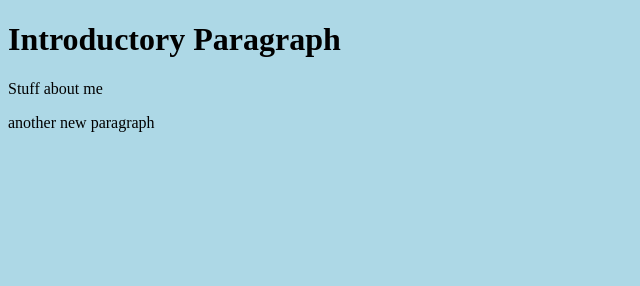
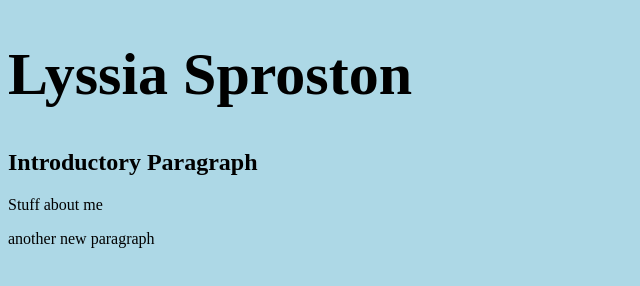
Before and after one commit to Lyss-S-Dev/Lyss-S-Dev.github.io, a plain HTML site: page index.html in a window 1280 px wide. Shown: the whole page, without its empty margins (0-640 px from the left). Drawn offline with Linux system fonts and the light colour scheme.

Commit message:
Added An Icon
This is pretty fun

```diff
--- a/index.html
+++ b/index.html
@@ -2,12 +2,14 @@
 <html  lang="en">
 <head>
     <link rel = "stylesheet" href="page%20style.css">
+    <link rel = "icon" type = "image/x-icon" href="Heart%20Icon.ico">
 <title>Lyssia Sproston</title>
 </head>
 
 <body>
 
-<h1> Introductory Paragraph </h1>
+<h1 style="font-size:60px;"> Lyssia Sproston </h1>
+<h2> Introductory Paragraph </h2>
 <p> Stuff about me </p>
 <p> another new paragraph </p>
 </body>
```
Also changed, not shown: Heart Icon.ico (added).
